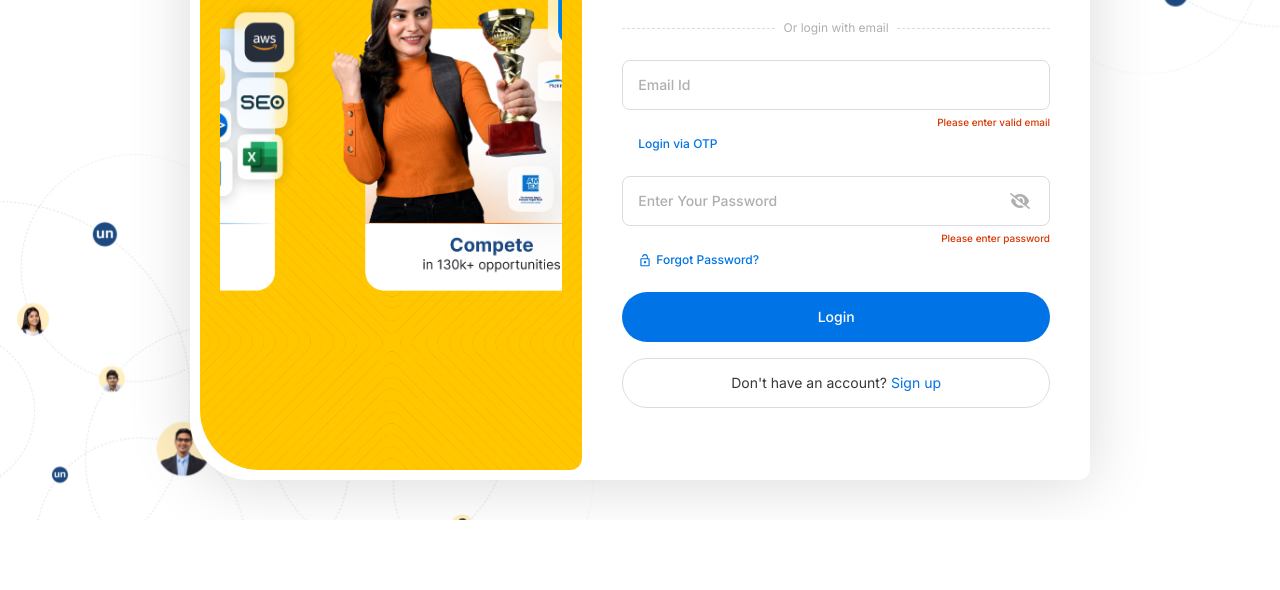
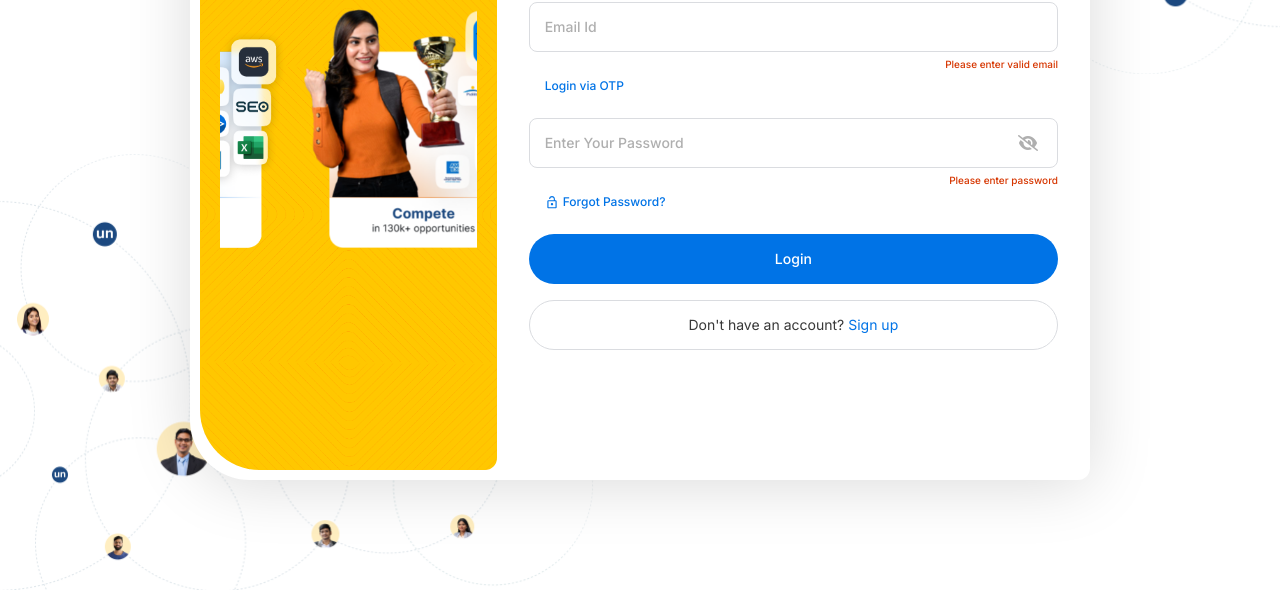
Before and after one commit to pritamsahu99/Un_stop-site-log_in-page, a website built with Vite: page index.html in a window 1280 px wide. Shown: the part 280-870 px from the top of the page. Before the commit the page ends 800 px from the top, so only its background shows below. Built offline with nearby package versions, Linux system fonts and the light colour scheme.

Commit message:
update/modified

```diff
--- a/index.html
+++ b/index.html
@@ -8,23 +8,24 @@
     <link rel="stylesheet" type="text/css" href="style.css">
     <link rel="stylesheet" href="tailwindMani.css">
 </head>
-<body class=" overflow-x-hidden">
-    <div class="blur-container overflow-y-scroll relative flex items-center justify-center xl:h-screen xl:w-full">
+<body class="overflow-x-hidden">
+    <div class="blur-container relative flex items-center justify-center h-screen w-full">
       <div id="loader" class="flex flex-col space-y-7 absolute">
         <img width="100px" height="40px" class="visible relative" src="./assets/un-stop_logo.svg">
         <p class="text-[#1c4980] font-Arial tracking-tight text-center font-normal">Please Wait</p>
       </div>
-        <div id="wrapper" class="relative flex h-screen w-full">
-            <section class="relative h-screen w-full">
+    </div>
+      <div id="wrapper" class="relative flex h-full w-full">
+        <section class="relative h-full mainSection w-full">
           <img width="594px" height="437px" class="absolute hidden md:flex -z-[1] left-0 -bottom-[70px] bg-left-bottom" src="./assets/asset 12.png" alt="">
           <img width="594px" height="426px" class="absolute hidden md:flex -z-[1] right-0 -top-[70px] bg-right-top" src="./assets/asset 13.png" alt="">
               <section class="relative z-10 flex justify-center items-center h-screen w-full">
-                    <div class="boxCont flex xl:h-[90vh] md:h-[90vh] h-[100vh] w-screen pt-[10px] pb-[10px] pl-[10px] md:rounded-t-xl md:rounded-br-xl md:rounded-bl-[60px] bg-[#fff] xl:w-[900px] md:w-[900px]">
-                        <div class="leftBox hidden md:flex justify-center relative z-10 w-[80%] xl:w-[384px] overflow-hidden md:rounded-tl-xl
+                    <div class="boxCont bg-[#fff] flex md:h-[90vh] md:w-[900px] h-screen w-screen md:py-[10px] md:pl-[10px] md:rounded-t-xl md:rounded-br-xl overflow-hidden md:rounded-bl-[60px] ">
+                        <div class="leftBox hidden md:flex justify-center relative z-10 md:[900px] w-[600px] overflow-hidden md:rounded-tl-xl
                             rounded-tr-[60px] rounded-br-xl rounded-bl-[60px] h-full bg-[#FFC700]">
                             <img class="bg-cover overflow-hidden absolute mix-blend-overlay" src="./assets/asset 14.png" alt="">
                             <img width="83px" class="absolute z-20 top-5 left-5" src="./assets/un-stop_logo.svg" alt="">
-                            <div class="h-full relative p-5 flex flex-col justify-center gap-5 w-full z-50 ">
+                            <div class="h-full relative p-5 flex flex-col justify-center gap-5 z-50 ">
                                 <div class="carouselEffect relative flex items-center overflow-hidden ">
                                     <img width="345px" src="./assets/asset 1.png">
                                     <img width="345px" src="./assets/asset 2.png">
@@ -37,10 +38,12 @@
                                 </div>
                             </div>
                         </div>
-                        <div class="rightBox flex relative z-10 w-full xl:w-[510px] overflow-y-scroll">
-                            <div class="w-full flex flex-col justify-center items-center h-full md:my-[14px] py-4 md:mx-10 relative">
+                        <div class="rightBox flex justify-center relative z-10 w-full xl:w-[1200px] overflow-y-scroll">
+
+                                <form class="xl:w-[100vw] h-full w-[90vw] md:p-8 py-16 relative">
+                                  <div class="w-full flex flex-col md:justify-between justify-start relative">
                                     <div class="w-full flex items-center gap-[10px] mb-10 relative">
-                                    <img width="100px" class="absolute md:hidden z-40 -left-15 -top-12" src="./assets/un-stop_logo.svg">
+                                        <img width="90px" class="absolute md:hidden z-40 -left-15 -top-12" src="./assets/un-stop_logo.svg">
                                         <img class="absolute block -left-11 -top-[16px]" src="./assets/asset 11.svg">
                                         <img class="z-20" width="40px" height="40px" src="./assets/asset 9.png">
                                         <div>
@@ -52,7 +55,7 @@
                                         </p>
                                     </div>
                                     <div class="relative w-full px-2 py-[2px]">
-                                    <div class="flex px-3 text-[#202124] border border-[#dadce0] hover:border-[#9bf7ffe1] hover:bg-[#9bf7ff0a] active:bg-blue-50 ease-in duration-100 rounded cursor-pointer h-10 text-center relative max-w-[400px] xl:max-w-[400px] items-center justify-between">
+                                      <div class="flex w-full px-4 text-[#202124] border border-[#dadce0] hover:border-[#9bf7ffe1] hover:bg-[#9bf7ff10] active:bg-blue-50 ease-in duration-100 rounded cursor-pointer h-10 text-center relative items-center justify-between">
                                         <img width="20px" src="./assets/google.png" alt="">
                                         <p class="text-sm grow-[1] font-medium tracking-[0.25px]">Continue with Google</p>
                                       </div>
@@ -64,19 +67,18 @@
                                              text-xs z-10 text-center">Or login with email
                                             </span>
                                     </div>
-                                <form method="post" class="w-full relative">
-                                    <div class="txt-fld h-[50px] flex items-center relative">
+                                    <div class="txt-fld w-full h-[50px] flex items-center relative">
                                         <input class="w-full h-full border rounded-lg border-[#dadce0] transition-ring ease-in-out duration-200
                                         z-10 px-4 relative focus:outline-none focus:ring-[1.5px] focus:ring-[#1c4980]" type="email" id="email" required>
                                         <label id="label1" class="absolute z-[10] bg-[#fff] rounded-lg transition-all ease-linear duration-200 font-medium text-sm text-[#afafaf]
                                         left-[10px] px-[6px]" for="email">Email Id</label>
                                     </div>
-                                    <span id="error-message1" class="errorMessage hidden text-[#d63601] mt-[5px] text-[10px]
+                                    <span id="error-message1" class="errorMessage w-full hidden text-[#d63601] mt-[5px] text-[10px]
                                         font-medium text-right">Please enter valid email</span>
-                                    <span id="logIn" class="text-[#0073e6] text-xs font-medium
+                                    <span id="logIn" class="text-[#0073e6] w-full text-xs font-medium
                                      mt-[6px] mb-6 pl-4 inline-block cursor-pointer">Login via OTP</span>
 
-                                    <div class="txt-fld h-[50px] flex items-center relative">
+                                    <div class="txt-fld w-full h-[50px] flex items-center relative">
                                         <input name="password" class="w-full h-full border rounded-lg border-[#dadce0] transition-border ease-in-out duration-200
                                         z-10 px-4 relative focus:outline-none focus:ring-[1.5px] focus:ring-[#1c4980]" type="password" id="password" required>
                                         <label id="label2" class="absolute z-[10] bg-[#fff] rounded-lg transition-all ease-linear duration-200 font-medium
@@ -86,9 +88,9 @@
                                         </span>
 
                                     </div>
-                                    <span id="error-message2" class="errorMessage hidden text-[#d63601] mt-[5px] text-[10px]
+                                    <span id="error-message2" class="errorMessage w-full hidden text-[#d63601] mt-[5px] text-[10px]
                                         font-medium text-right">Please enter password</span>
-                                    <span class="text-[#0073e6] inline-flex  items-center cursor-pointer gap-1 text-xs font-medium
+                                    <span class="text-[#0073e6] inline-flex w-full items-center cursor-pointer gap-1 text-xs font-medium
                                         mt-[6px] mb-6 pl-4"><img src="./assets/asset 10.svg" alt="">Forgot Password?</span>
 
                                     <button class="w-full z-20 h-[50px] rounded-[50px] bg-[#0073e6] cursor-pointer text-[#fff]
@@ -96,24 +98,24 @@
                                         before:h-[50px] before:z-20 before:bg-[#245db0] before:absolute before:cursor-pointer
                                         before:w-full before:-left-[100%] hover:before:left-0 overflow-hidden before:origin-left before:duration-[.3s]">
                                         <span class="z-50">Login</span>
-                                        </span>
                                     </button>
-                                    <div class="signupLink w-full z-20 h-[50px] rounded-[50px] bg-[#fff] text-[#383838]
+                                    <div class="signupLink w-full h-[50px] rounded-[50px] text-[#383838]
                                     flex justify-center gap-1 border border-[#DADCE0] items-center text-sm mt-4 relative">
                                         Don't have an account? <a class="text-[#0073e6]" href="#">Sign up</a>
                                 </div>
                                 </form>
+
                         </div>
                         </div>
                     </div>
               </section>
         </section>
-        </div>
+
     </div>
     <script>
  // Get the elements
 const loader = document.getElementById("loader");
-// const pElement = document.querySelector('.blur-container p');
+const blurContainer = document.querySelector('.blur-container');
 const wrapper = document.getElementById("wrapper");
 // Function to animate the blur effect and zoom-in
 function animateEffects() {
@@ -143,8 +145,10 @@ function zoomInImage() {
     loader.style.transform = `scale(${scaleValue})`;
     if (blurAmount >= 20) {
       clearInterval(zoomInterval);
+      blurContainer.style.display = "none";
       loader.style.visibility = "collapse";
       loader.style.opacity = 0;
+
       wrapper.style.display = "block";
     }
   }, 20);
--- a/style.css
+++ b/style.css
@@ -16,8 +16,11 @@ div#wrapper {
     display: none;
 } */
 /* You can further customize the scrollbar appearance if needed */
-.blur-container::-webkit-scrollbar {
+body::-webkit-scrollbar {
     width: 5px; /* Adjust scrollbar width */
+  }
+body::-webkit-scrollbar-thumb {
+    background-color: #888888d4; /* Scrollbar thumb color */
   }
   div.rightBox::-webkit-scrollbar {
     width: 3px; /* Adjust scrollbar width */
@@ -25,9 +28,7 @@ div#wrapper {
   div.rightBox::-webkit-scrollbar-thumb {
     background-color: #51808459; /* Scrollbar thumb color */
   }
-  .blur-container::-webkit-scrollbar-thumb {
-    background-color: #888888d4; /* Scrollbar thumb color */
-  }
+
   /* Additional on hover */
   /* .blur-container::-webkit-scrollbar-thumb:hover {
     background-color: #555;
```
Lines whose indentation alone changed are shown as unchanged.
